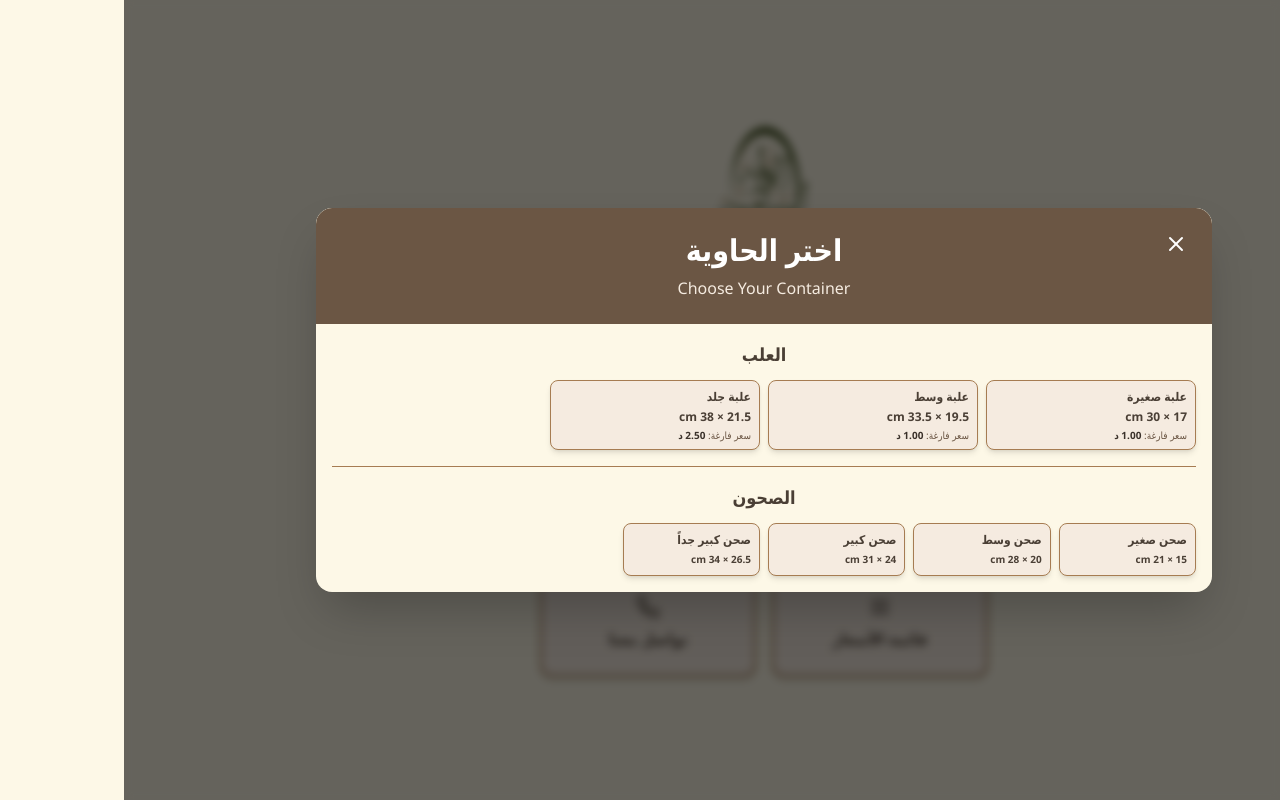
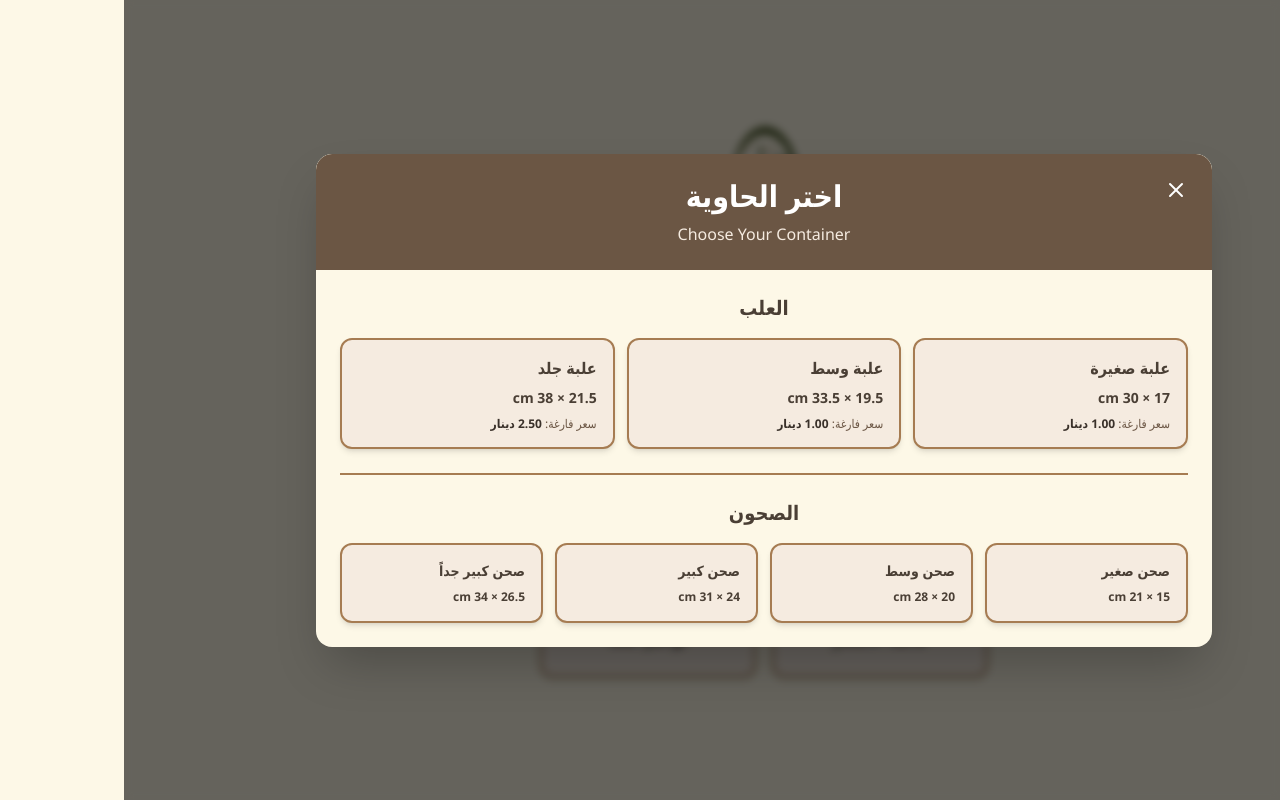
Before and after one commit to adeebalrefaie-lab/alwahaalshamwah2, a React (Vite) app: page / in a window 1280 px wide. Both pictures are taken after a click on the button "ابـدأ بتعبئـة علبتـك". Built offline with nearby package versions, Linux system fonts and the light colour scheme; no server answers; the database is empty.

Commit message:
Updated ContainerSelectionModal.tsx

```diff
--- a/src/components/BoxBuilder.tsx
+++ b/src/components/BoxBuilder.tsx
@@ -140,7 +140,7 @@ export default function BoxBuilder({ container, onBack, onOpenCart }: BoxBuilder
         <div className="p-4 space-y-6">
           <div>
             <h2 className="text-base font-semibold text-coffee mb-2">اختر الحلويات</h2>
-            <div className="grid grid-cols-3 md:grid-cols-4 gap-1">
+            <div className="grid grid-cols-2 md:grid-cols-3 gap-2">
               {scaledSweets.map((sweet) => {
                 const available = isAvailable(sweet.id);
                 return (
@@ -151,19 +151,19 @@ export default function BoxBuilder({ container, onBack, onOpenCart }: BoxBuilder
                     disabled={!available}
                     className={`${
                       sweet.id === 'separator'
-                        ? 'bg-brown-300 border border-brown-600'
-                        : 'bg-cream-100 border border-brown-400'
-                    } rounded-lg shadow-sm hover:shadow-md transition-all flex items-center justify-center px-2 py-1 relative ${
+                        ? 'bg-brown-300 border-2 border-brown-600'
+                        : 'bg-cream-100 border-2 border-brown-400'
+                    } rounded-lg shadow-sm hover:shadow-md transition-all flex items-center justify-center px-3 py-2 relative ${
                       !available ? 'opacity-50 cursor-not-allowed' : 'hover:bg-cream-200'
                     }`}
                   >
-                    <h3 className={`font-bold text-[10px] text-center leading-tight ${
+                    <h3 className={`font-bold text-xs text-center leading-tight ${
                       available ? 'text-coffee' : 'text-gray-500'
                     }`}>
                       {sweet.nameAr}
                     </h3>
                     {!available && (
-                      <span className="absolute -top-1 -right-1 text-[8px] text-red-600 font-semibold bg-white px-1 rounded">
+                      <span className="absolute -top-1 -right-1 text-[9px] text-red-600 font-semibold bg-white px-1.5 py-0.5 rounded">
                         نفذت
                       </span>
                     )}
--- a/src/components/ContainerSelectionModal.tsx
+++ b/src/components/ContainerSelectionModal.tsx
@@ -51,56 +51,56 @@ export default function ContainerSelectionModal({ isOpen, onClose, onSelect }: C
               </p>
             </div>
 
-            <div className="p-4 space-y-4">
+            <div className="p-6 space-y-6">
               <div>
-                <h3 className="text-lg font-bold text-coffee mb-3 text-center">
+                <h3 className="text-xl font-bold text-coffee mb-4 text-center">
                   العلب
                 </h3>
 
-                <div className="grid grid-cols-2 md:grid-cols-4 gap-2">
+                <div className="grid grid-cols-1 md:grid-cols-3 gap-3">
                   {boxes.map((container) => (
                     <motion.button
                       key={container.id}
                       whileHover={{ scale: 1.02 }}
                       whileTap={{ scale: 0.98 }}
                       onClick={() => handleSelect(container)}
-                      className="relative p-2 bg-cream-100 rounded-lg shadow-md hover:shadow-xl transition-all border border-brown-400 hover:border-brown-600 text-right"
+                      className="relative p-4 bg-cream-100 rounded-xl shadow-md hover:shadow-xl transition-all border-2 border-brown-400 hover:border-brown-600 text-right"
                     >
-                      <h4 className="text-xs font-bold text-coffee mb-1">
+                      <h4 className="text-base font-bold text-coffee mb-2">
                         {container.nameAr}
                       </h4>
 
-                      <p className="text-xs text-brown-700 mb-1 font-semibold">
+                      <p className="text-sm text-brown-700 mb-2 font-semibold">
                         {container.heightCm} × {container.widthCm} cm
                       </p>
 
-                      <p className="text-[10px] text-brown-600 leading-tight">
-                        سعر فارغة: <span className="font-bold text-brown-800">{container.basePriceJOD.toFixed(2)} د</span>
+                      <p className="text-xs text-brown-600 leading-tight">
+                        سعر فارغة: <span className="font-bold text-brown-800">{container.basePriceJOD.toFixed(2)} دينار</span>
                       </p>
                     </motion.button>
                   ))}
                 </div>
               </div>
 
-              <div className="border-t border-brown-400 pt-4">
-                <h3 className="text-lg font-bold text-coffee mb-3 text-center">
+              <div className="border-t-2 border-brown-400 pt-6">
+                <h3 className="text-xl font-bold text-coffee mb-4 text-center">
                   الصحون
                 </h3>
 
-                <div className="grid grid-cols-3 md:grid-cols-6 gap-2">
+                <div className="grid grid-cols-2 md:grid-cols-4 gap-3">
                   {trays.map((container) => (
                     <motion.button
                       key={container.id}
                       whileHover={{ scale: 1.02 }}
                       whileTap={{ scale: 0.98 }}
                       onClick={() => handleSelect(container)}
-                      className="relative p-2 bg-cream-100 rounded-lg shadow-md hover:shadow-xl transition-all border border-brown-400 hover:border-brown-600 text-right"
+                      className="relative p-4 bg-cream-100 rounded-xl shadow-md hover:shadow-xl transition-all border-2 border-brown-400 hover:border-brown-600 text-right"
                     >
-                      <h4 className="text-xs font-bold text-coffee mb-1">
+                      <h4 className="text-sm font-bold text-coffee mb-2">
                         {container.nameAr}
                       </h4>
 
-                      <p className="text-[10px] text-brown-700 font-semibold">
+                      <p className="text-xs text-brown-700 font-semibold">
                         {container.heightCm} × {container.widthCm} cm
                       </p>
                     </motion.button>
```
